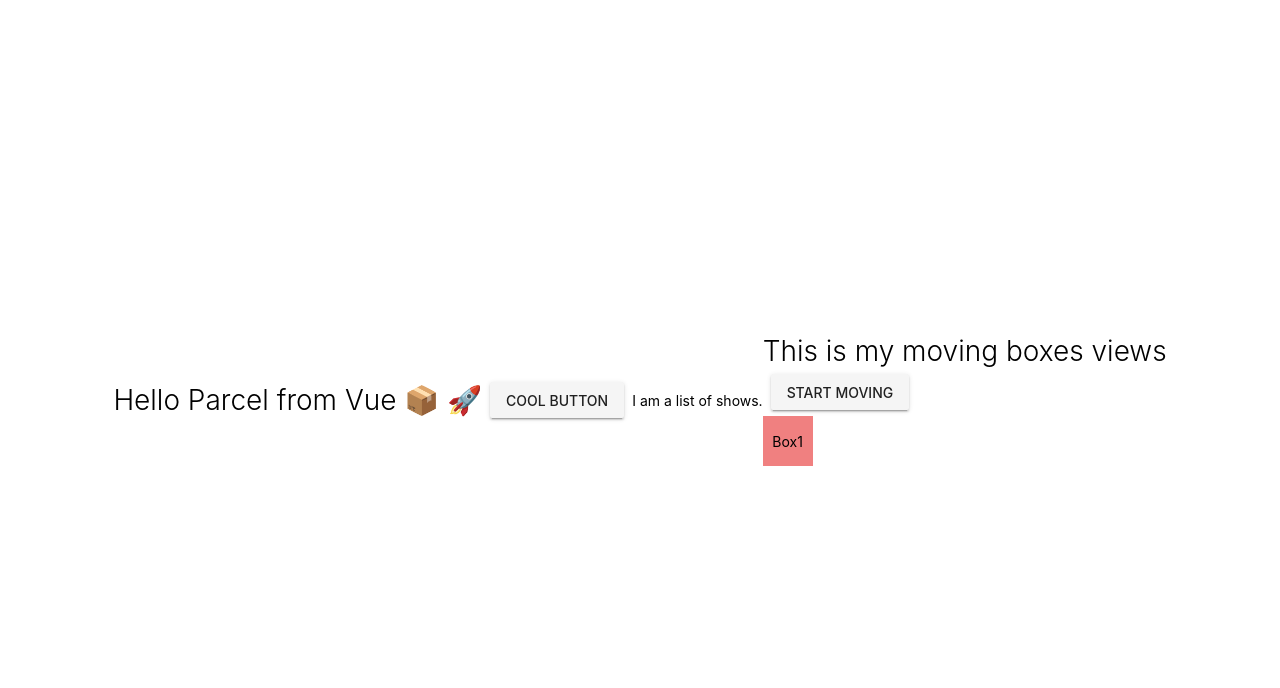
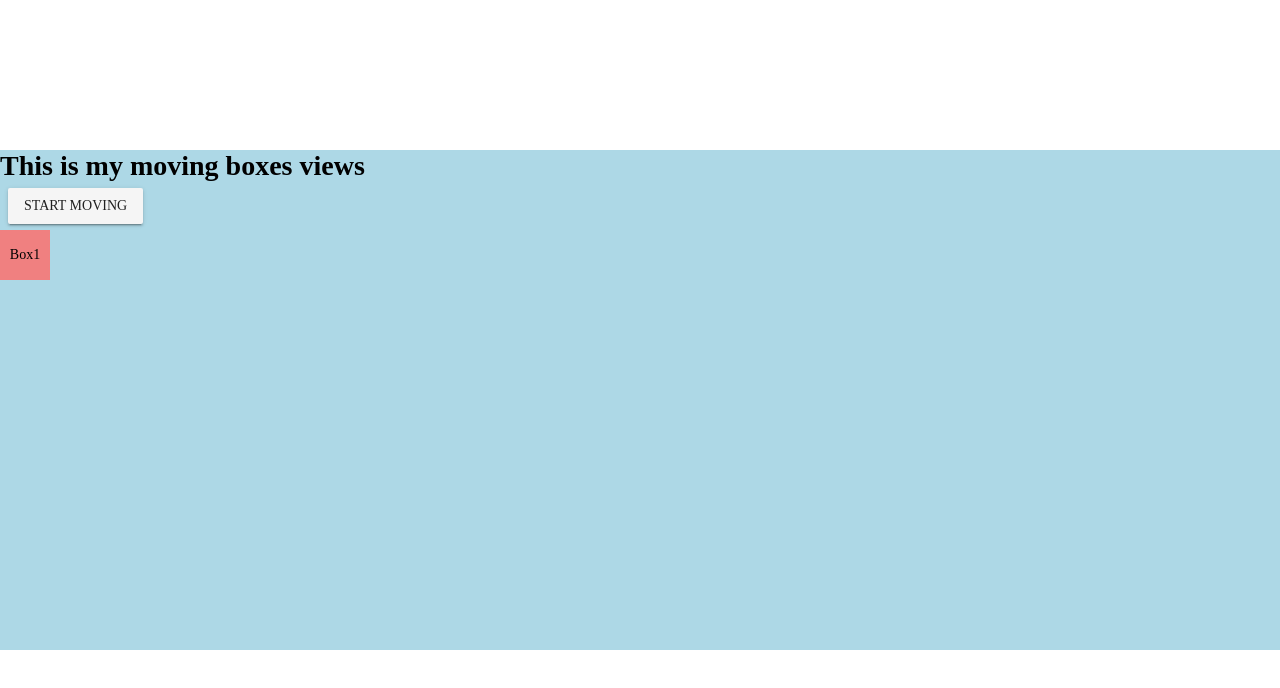
Before and after one commit to Paul-Kijtapart/smile, a Vue app: page / in a window 1280 px wide. Shown: the top 688 px of the page. Built offline with nearby package versions, Linux system fonts and the light colour scheme.

Commit message:
Feat: Update layout to view ShowContent.

```diff
--- a/src/App.vue
+++ b/src/App.vue
@@ -1,23 +1,24 @@
 <template lang="html">
   <div id="app">
-    <h1>Hello Parcel from Vue 📦 🚀</h1>
-    <v-btn> Cool button</v-btn>
-    <show-list></show-list>
-    <moving-boxes-view></moving-boxes-view>
+
+    <!-- Content -->
+    <div class="show-content">
+      <moving-boxes-view></moving-boxes-view>
+    </div>
   </div>
 </template>
 
 <script>
-
   import ShowList from "./components/show-list/show-list";
   import MovingBoxesView from "./views/moving-boxes-view";
+
   export default {
     name: 'app',
     components: {MovingBoxesView, ShowList},
   }
 </script>
 
-<style lang="css">
+<style lang="scss" scoped>
   html,
   body {
     height: 100%;
@@ -33,9 +34,17 @@
     justify-content: center;
     align-items: center;
     height: 100%;
+    width: 100%;
+    min-height: 100vh;
   }
 
   h1 {
     font-weight: 300;
   }
+
+  .show-content {
+    width: 100%;
+    min-height: 500px;
+    background-color: lightblue;
+  }
 </style>
--- a/src/views/moving-boxes-view.vue
+++ b/src/views/moving-boxes-view.vue
@@ -24,14 +24,21 @@
         TweenMax.to('.box-1', 2, {
           backgroundColor: 'blue',
           width: 100,
-          height: 100
+          height: 100,
+          color: 'white'
         });
       }
     },
   }
 </script>
 
-<style scoped>
+<style lang="scss" scoped>
+
+  .moving-boxes {
+    width: 100%;
+    height: 100%;
+  }
+
   .box-1 {
     height: 50px;
     width: 50px;
```
